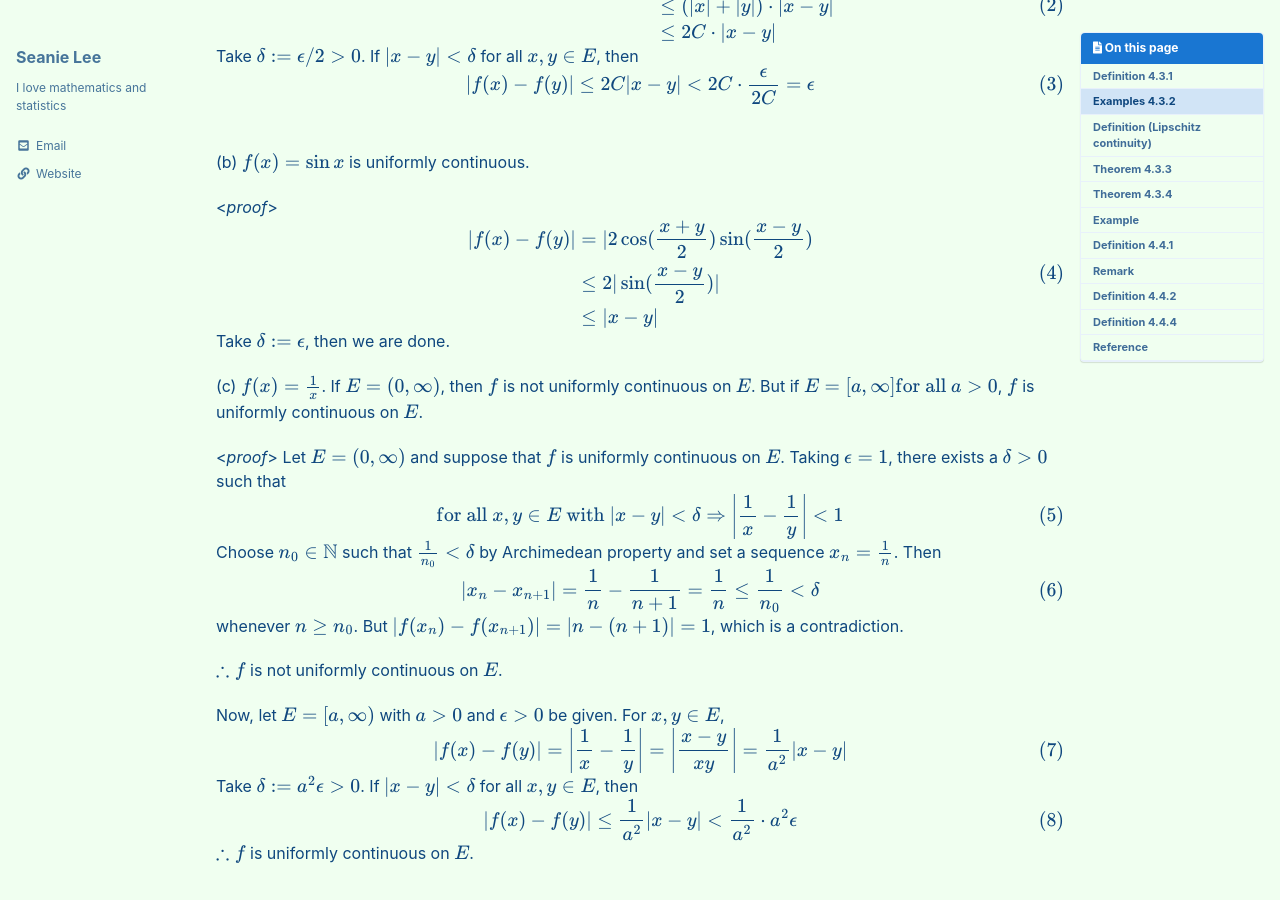
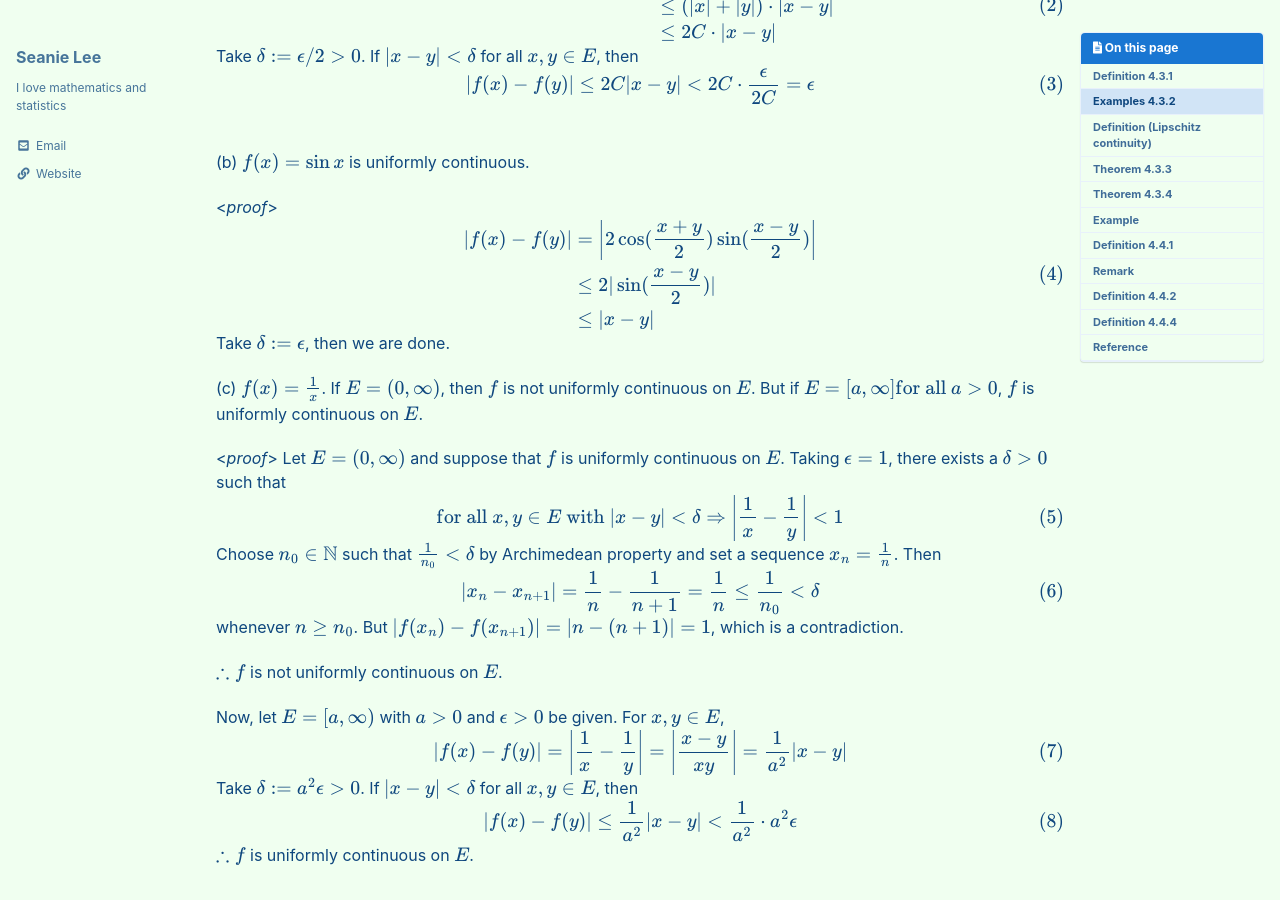
Before and after one commit to seanie12/blog, a Jekyll site: the page built from _posts/2021-02-27-uniform-continuity.md, in a window 1280 px wide and 900 px high, scrolled down 537 px. Built offline with Jekyll 4.4.1, drawn with Linux system fonts in a browser that asks for light colours; cached includes are drawn as plain includes; formulas are drawn with MathJax 3.

Commit message:
Update 2021-02-27-uniform-continuity.md

```diff
--- a/_posts/2021-02-27-uniform-continuity.md
+++ b/_posts/2021-02-27-uniform-continuity.md
@@ -51,7 +51,7 @@ $$\tag*{$\square$}$$
 $$
 \begin{align}
 \begin{split}
-|f(x) - f(y) | &= | 2\cos(\frac{x+y}{2})\sin(\frac{x-y}{2}) \\
+|f(x) - f(y) | &= \left| 2\cos(\frac{x+y}{2})\sin(\frac{x-y}{2}) \right| \\
 &\leq 2|\sin(\frac{x-y}{2}) | \\
 &\leq |x-y|
 \end{split}
@@ -139,6 +139,7 @@ $$
 |f(x) - f(y)| \leq |f(x) - f(p_i)| + |f(y)-f(p_i)| < \frac{\epsilon}{2} +\frac{\epsilon}{2} =\epsilon
 \end{align}
 $$
+
 $\therefore f$ is uniformly continuous on $K$.
 $$\tag*{$\square$}$$
 
```
